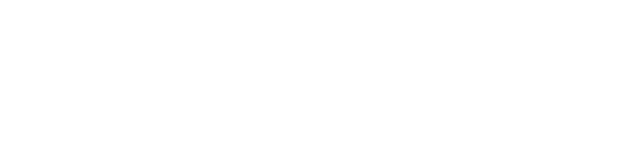
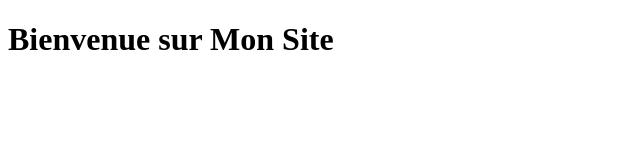
Before and after one commit to lahcenero/mon-portfolio, a plain HTML site: page index.html in a window 1280 px wide. Shown: the whole page, without its empty margins (0-640 px from the left). Drawn offline with Linux system fonts and the light colour scheme.

Commit message:
Update index.html
2 em commit

```diff
--- a/index.html
+++ b/index.html
@@ -6,6 +6,11 @@
     <title>Lahcene Mezouari portfolio</title>
 </head>
 <body>
+    <header>
 
+        <h1>Bienvenue sur Mon Site</h1>
+
+    </header>
 </body>
+
 </html>
```
